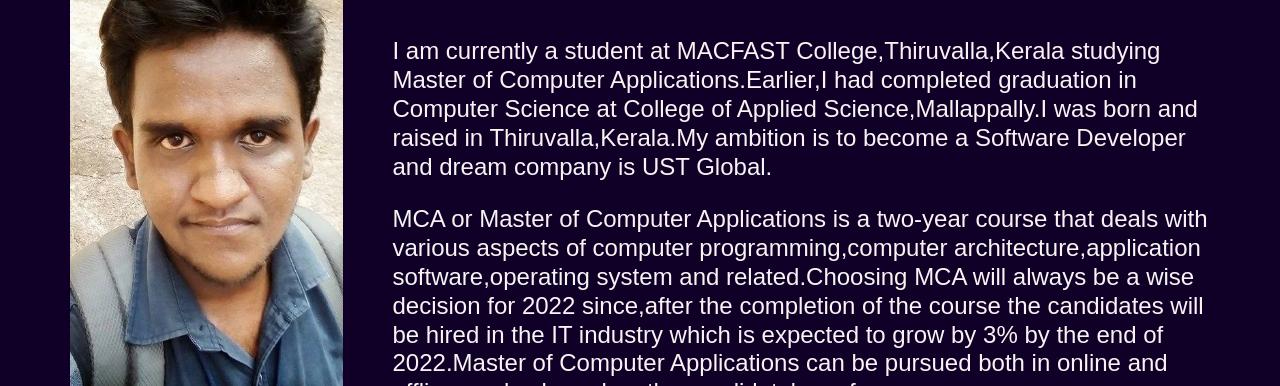
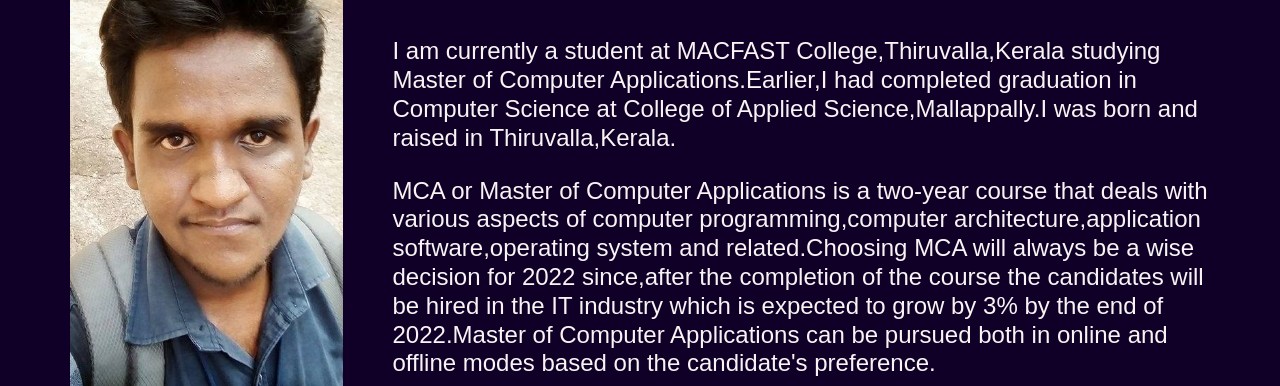
Before and after one commit to sree1034/day1, a plain HTML site: page about.html in a window 1280 px wide. Shown: the part 414-800 px from the top of the page. Drawn offline with Linux system fonts and the light colour scheme.

Commit message:
first code change

```diff
--- a/about.html
+++ b/about.html
@@ -70,7 +70,7 @@
                             <h2>Who am I?</h2>
                         </div>
                         <div class="about__text__desc">
-                            <h4>I am currently a student at MACFAST College,Thiruvalla,Kerala studying Master of Computer Applications.Earlier,I had completed graduation in Computer Science at College of Applied Science,Mallappally.I was born and raised in Thiruvalla,Kerala.My ambition is to become a Software Developer and dream company is UST Global.</h4>
+                            <h4>I am currently a student at MACFAST College,Thiruvalla,Kerala studying Master of Computer Applications.Earlier,I had completed graduation in Computer Science at College of Applied Science,Mallappally.I was born and raised in Thiruvalla,Kerala.</h4>
                             &nbsp;
                             <h4>MCA or Master of Computer Applications is a two-year course that deals with various aspects of computer programming,computer architecture,application software,operating system and related.Choosing MCA will always be a wise decision for 2022 since,after the completion of the course the candidates will be hired in the IT industry which is expected to grow by 3% by the end of 2022.Master of Computer Applications can be pursued both in online and offline modes based on the candidate's preference.</h4>
                             &nbsp;
```
